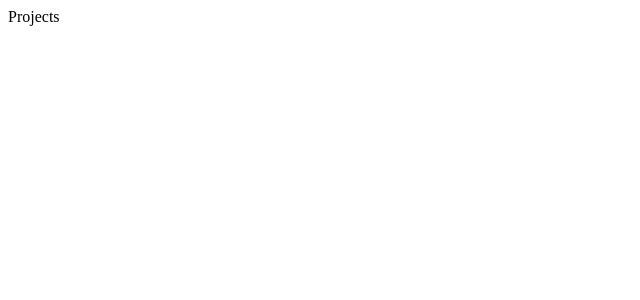
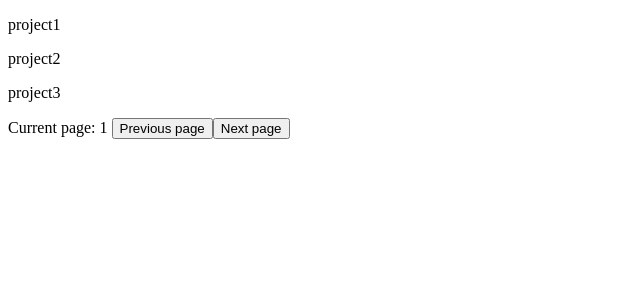
Before and after one commit to Yhucee14/Learning-tanstack, a React (Vite) app: page / in a window 1280 px wide. Shown: the top 300 px of the page, without its empty margins (0-640 px from the left). Built offline with nearby package versions, Linux system fonts and the light colour scheme; data requests are answered from the project's data file.

Commit message:
pagination

```diff
--- a/src/components/Projects.jsx
+++ b/src/components/Projects.jsx
@@ -1,9 +1,39 @@
+import { useState } from "react";
+import { useProjects } from "../services/queries";
 
 
 export default function Projects() {
+const [page, setPage] = useState(1);
+
+const {data, isPending, error, isError, isPlaceholderData, isFetching} = useProjects(page)
+
     return (
-        <>
-        Projects
-        </>
+        <div>
+            {isPending ? (
+                <div>Loading...</div>
+            ) : isError ? (
+                <div>Error: {error.message} </div>
+            ) : (
+                <div>
+                    {data.map((project) => (
+                        <p key={project.id}>{project.name}</p>
+                    ))}
+                </div>
+            )}
+
+            <span>Current page: {page} </span>
+            <button onClick={() => setPage((old) => Math.max(old - 1, 1))}>
+                Previous page
+            </button>
+
+            <button onClick={() => {
+                if (!isPlaceholderData) {
+                    setPage((old) => old + 1)
+                }
+            }} disabled={isPlaceholderData}>
+                Next page
+            </button>
+            {isFetching ? <span>Loading...</span> : null}
+        </div>
     )
 }
--- a/src/services/api.js
+++ b/src/services/api.js
@@ -56,9 +56,10 @@ export const deleteTodo = async (id) => {
     }
 }
 
-export const getProjectsFunction = async ({pageParams}) => {
+export const getProjectsFunction = async (page = 1) => {
     try {
-        const getProjects = await axiosInstance.get(`projects/${id}`)
+        const getProjects = await axiosInstance.get(`projects?_page=${page}&_limit=3`)
+        return getProjects.data
     } catch (error) {
         console.error('Failed to get projects:', error)
     }
--- a/src/services/queries.js
+++ b/src/services/queries.js
@@ -1,5 +1,5 @@
-import { useQueries, useQuery } from "@tanstack/react-query";
-import { getTodo, getTodosIds } from "./api";
+import { keepPreviousData, useQueries, useQuery } from "@tanstack/react-query";
+import { getProjectsFunction, getTodo, getTodosIds } from "./api";
 
 
 export function useTodosIds() {
@@ -19,3 +19,11 @@ export function useTodos(ids = []) {
         })
     })
 }
+
+export function useProjects(page) {
+    return useQuery({
+        queryKey: ['projects', {page}],
+        queryFn: () => getProjectsFunction(page),
+        placeholderData: keepPreviousData,
+    })
+}
```
Also changed, not shown: src/types/projects.js (+8 -0 lines).
